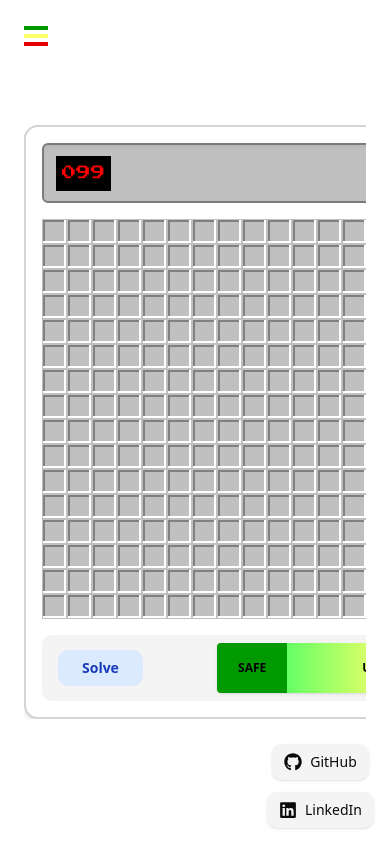
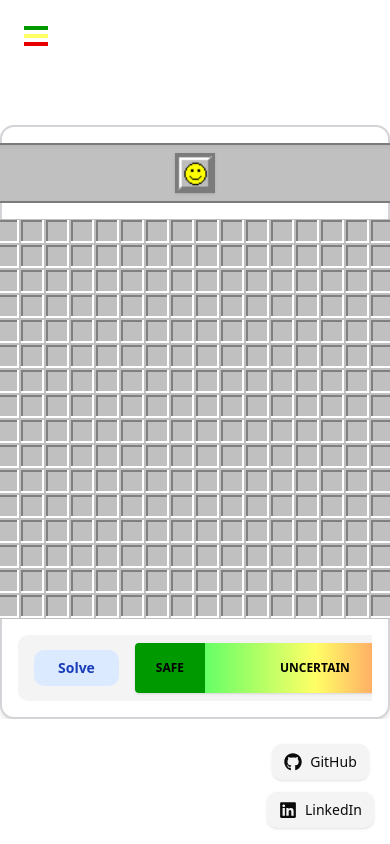
Before and after one commit to basperheim1/minesweeper.v2, a Next.js app in the folder frontend/: page / in a window 390 px wide. Built offline with nearby package versions, Linux system fonts and the light colour scheme; no server answers.

Commit message:
added mobile responsiveness

```diff
--- a/frontend/src/components/Game.tsx
+++ b/frontend/src/components/Game.tsx
@@ -72,9 +72,9 @@ const Game = () => {
       </AnimatePresence>
 
       {/* Main Content */}
-      <div className="flex-1 flex flex-col items-center justify-start p-6 gap-6 w-full z-0 relative">
-        <div className="w-full overflow-x-auto">
-          <div className="w-max mx-auto border-2 border-zinc-300 dark:border-zinc-700 p-4 rounded-xl shadow-md bg-white dark:bg-zinc-900 flex flex-col items-center gap-4">
+      <div className="w-full overflow-x-auto flex justify-center">
+        <div className="min-w-[300px] max-w-full">
+          <div className="border-2 border-zinc-300 dark:border-zinc-700 p-4 rounded-xl shadow-md bg-white dark:bg-zinc-900 flex flex-col items-center gap-4">
             <Board
               rows={rows}
               columns={columns}
@@ -95,6 +95,7 @@ const Game = () => {
           </div>
         </div>
       </div>
+
       {/* Bottom Right Social Links */}
       <div className="fixed bottom-4 right-4 z-[10000] flex flex-col items-center gap-3">
         <a
```
